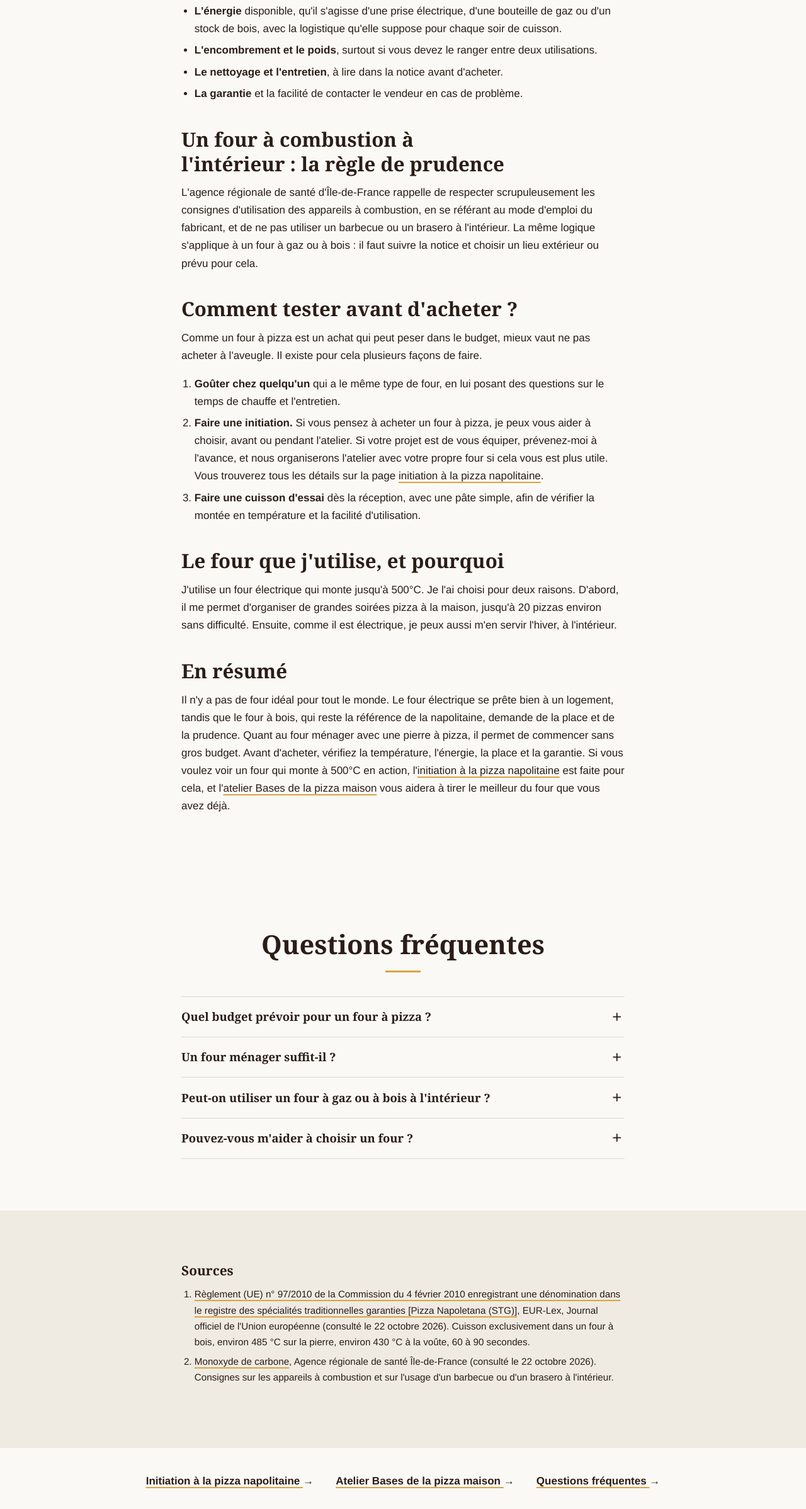
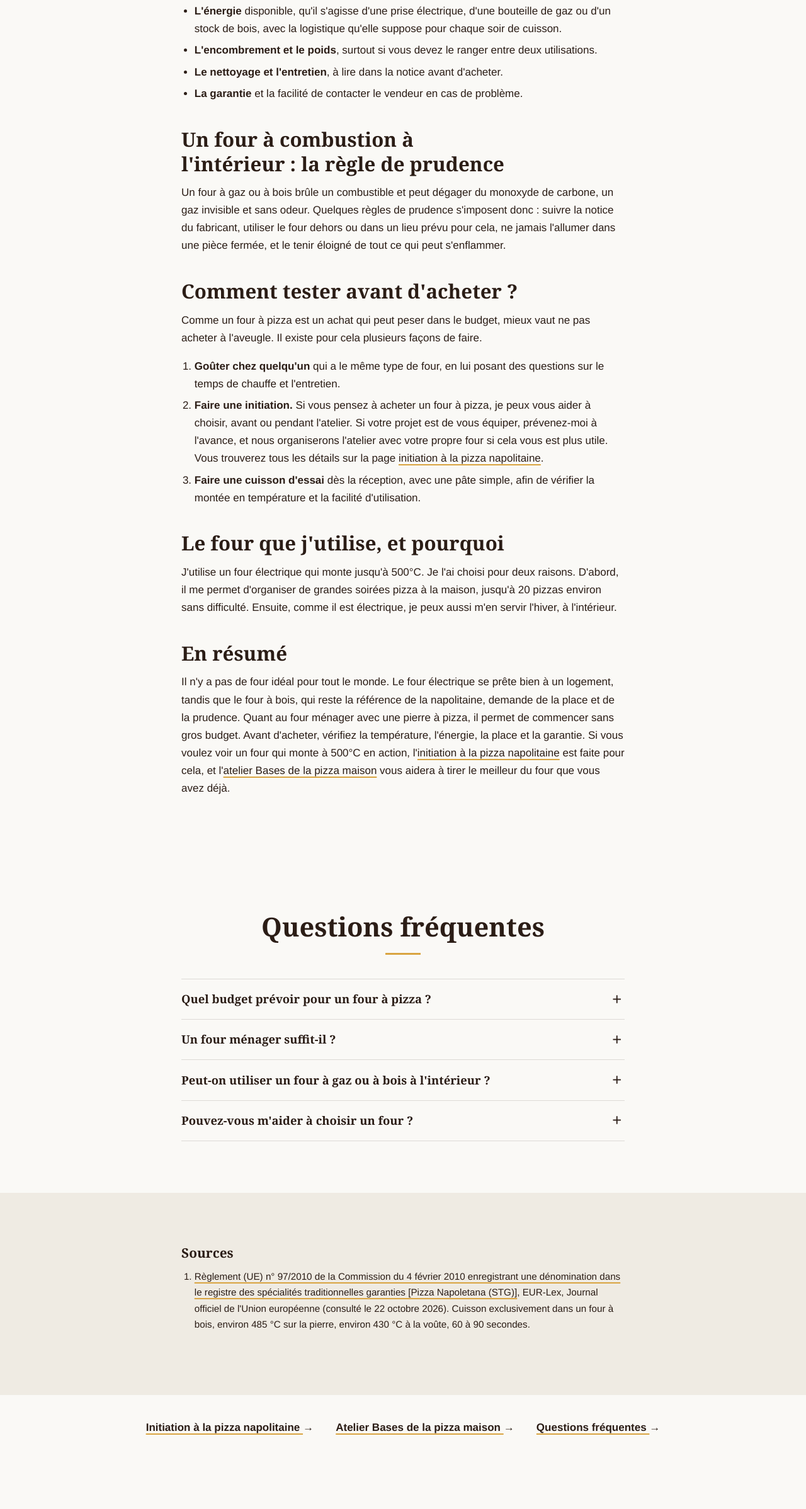
Before and after one commit to MaxiPierrot/makan-pizza-site, an Eleventy site: page src/blog/articles/quel-four-a-pizza-pour-la-maison.md in a window 1280 px wide. Shown: the part 2008-4404 px from the top of the page at 63% size. Built offline with nearby package versions, Linux system fonts and the light colour scheme; Eleventy itself is replaced by a stand-in of ours; files that its build step writes are made by us from their sources; a web font is replaced by a local one.

Commit message:
Article fours : règles de prudence générales au lieu de la référence à l'ARS
Co-Authored-By: Claude Opus 5.5 <noreply@anthropic.com>

```diff
--- a/src/blog/articles/quel-four-a-pizza-pour-la-maison.md
+++ b/src/blog/articles/quel-four-a-pizza-pour-la-maison.md
@@ -17,18 +17,13 @@ sources:
     editeur: "EUR-Lex, Journal officiel de l'Union européenne"
     consulte: 2026-10-22
     note: "Cuisson exclusivement dans un four à bois, environ 485 °C sur la pierre, environ 430 °C à la voûte, 60 à 90 secondes."
-  - titre: "Monoxyde de carbone"
-    url: "https://www.iledefrance.ars.sante.fr/monoxyde-de-carbone-1"
-    editeur: "Agence régionale de santé Île-de-France"
-    consulte: 2026-10-22
-    note: "Consignes sur les appareils à combustion et sur l'usage d'un barbecue ou d'un brasero à l'intérieur."
 questions:
   - q: "Quel budget prévoir pour un four à pizza ?"
-    a: "Pour un four qui convient, il faut compter {prix.fourMin} € minimum."
+    a: "Pour un four convenable, il faut compter {prix.fourMin} € minimum."
   - q: "Un four ménager suffit-il ?"
     a: "Pour l'atelier Bases de la pizza maison, un four domestique suffit, avec une pierre à pizza si vous en avez une ; dans le cas contraire, comptez environ {prix.accessoiresBases} € pour la pierre et quelques accessoires. Pour une pizza napolitaine, en revanche, je travaille avec un four qui monte jusqu'à 500°C."
   - q: "Peut-on utiliser un four à gaz ou à bois à l'intérieur ?"
-    a: "Il faut avant tout suivre le mode d'emploi du fabricant. L'agence régionale de santé d'Île-de-France rappelle qu'il ne faut pas utiliser un barbecue ou un brasero à l'intérieur. Un four à combustion demande la même prudence."
+    a: "Il faut avant tout suivre le mode d'emploi du fabricant. Par simple prudence, un appareil qui brûle du gaz ou du bois s'utilise dehors ou dans un lieu prévu pour cela, jamais dans une pièce fermée."
   - q: "Pouvez-vous m'aider à choisir un four ?"
     a: "Oui, je peux vous aider avant ou pendant l'initiation. Si votre projet est de vous équiper, prévenez-moi à l'avance, afin que nous puissions organiser l'atelier avec votre propre four."
 related:
@@ -78,7 +73,7 @@ Le four que vous avez déjà peut suffire pour commencer, surtout si vous posez
 
 ## Un four à combustion à l'intérieur : la règle de prudence
 
-L'agence régionale de santé d'Île-de-France rappelle de respecter scrupuleusement les consignes d'utilisation des appareils à combustion, en se référant au mode d'emploi du fabricant, et de ne pas utiliser un barbecue ou un brasero à l'intérieur. La même logique s'applique à un four à gaz ou à bois : il faut suivre la notice et choisir un lieu extérieur ou prévu pour cela.
+Un four à gaz ou à bois brûle un combustible et peut dégager du monoxyde de carbone, un gaz invisible et sans odeur. Quelques règles de prudence s'imposent donc : suivre la notice du fabricant, utiliser le four dehors ou dans un lieu prévu pour cela, ne jamais l'allumer dans une pièce fermée, et le tenir éloigné de tout ce qui peut s'enflammer.
 
 ## Comment tester avant d'acheter ?
 
```
